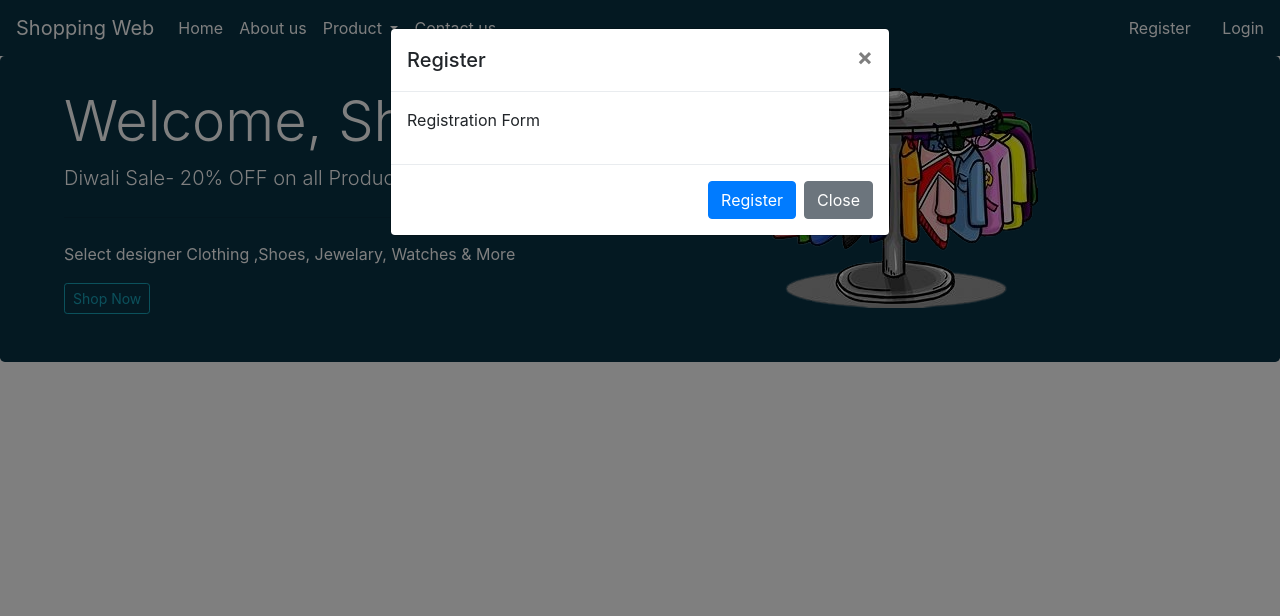
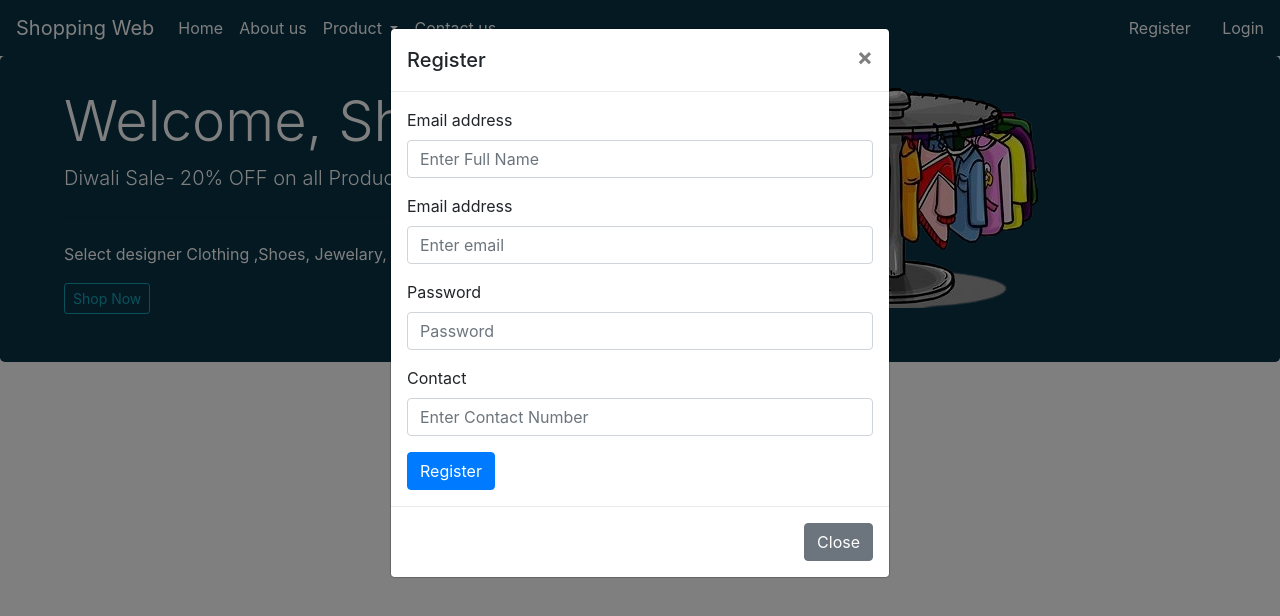
Before and after one commit to ACHALGAJBHIYE/shoppingweb.github.io, a plain HTML site: page index.html in a window 1280 px wide. Both pictures are taken after a click on the link "Register". Drawn offline with nearby package versions, Linux system fonts and the light colour scheme.

Commit message:
Update index.html

```diff
--- a/index.html
+++ b/index.html
@@ -58,6 +58,7 @@
             <a class="btn btn-outline-info btn-sm" href="#" role="button">Shop Now</a>
             </p>
         </div>
+
         <div>
             <img src="images/sale.png">
         </div>
@@ -77,10 +78,36 @@
               </button>
             </div>
             <div class="modal-body">
-              <p>Registration Form</p>
+
+
+              <!-- Start of Registration Form -->
+
+              <form>
+                <div class="form-group">
+                  <label for="exampleInputFullname">Email address</label>
+                  <input type="text" class="form-control" id="exampleInputDullname" aria-describedby="emailHelp" placeholder="Enter Full Name">
+                </div>
+                <div class="form-group">
+                  <label for="exampleInputEmail1">Email address</label>
+                  <input type="email" class="form-control" id="exampleInputEmail1" aria-describedby="emailHelp" placeholder="Enter email">
+                </div>
+                <div class="form-group">
+                  <label for="exampleInputPassword1">Password</label>
+                  <input type="password" class="form-control" id="exampleInputPassword1" placeholder="Password">
+                </div>
+                <div class="form-group">
+                  <label for="exampleInputCoontact">Contact</label>
+                  <input type="tel" class="form-control" id="exampleInputCoontact" placeholder="Enter Contact Number">
+                </div>
+
+                <button type="submit" class="btn btn-primary">Register</button>
+              </form>
+
+              <!-- End of Ragistration Form -->
+
+
             </div>
             <div class="modal-footer">
-              <button type="button" class="btn btn-primary">Register</button>
               <button type="button" class="btn btn-secondary" data-dismiss="modal">Close</button>
             </div>
           </div>
@@ -99,10 +126,29 @@
               </button>
             </div>
             <div class="modal-body">
-              <p>Login Form</p>
+
+
+              <!-- Start of Login Form -->
+
+              <form>
+                <div class="form-group">
+                  <label for="exampleInputEmail1">Email address</label>
+                  <input type="email" class="form-control" id="exampleInputEmail1" aria-describedby="emailHelp" placeholder="Enter email">
+
+                </div>
+                <div class="form-group">
+                  <label for="exampleInputPassword1">Password</label>
+                  <input type="password" class="form-control" id="exampleInputPassword1" placeholder="Enter Password">
+                </div>
+
+                <button type="submit" class="btn btn-primary">Login</button>
+              </form>
+
+              <!-- End of Login Form -->
+
+
             </div>
             <div class="modal-footer">
-              <button type="button" class="btn btn-primary">Login</button>
               <button type="button" class="btn btn-secondary" data-dismiss="modal">Close</button>
             </div>
           </div>
```
